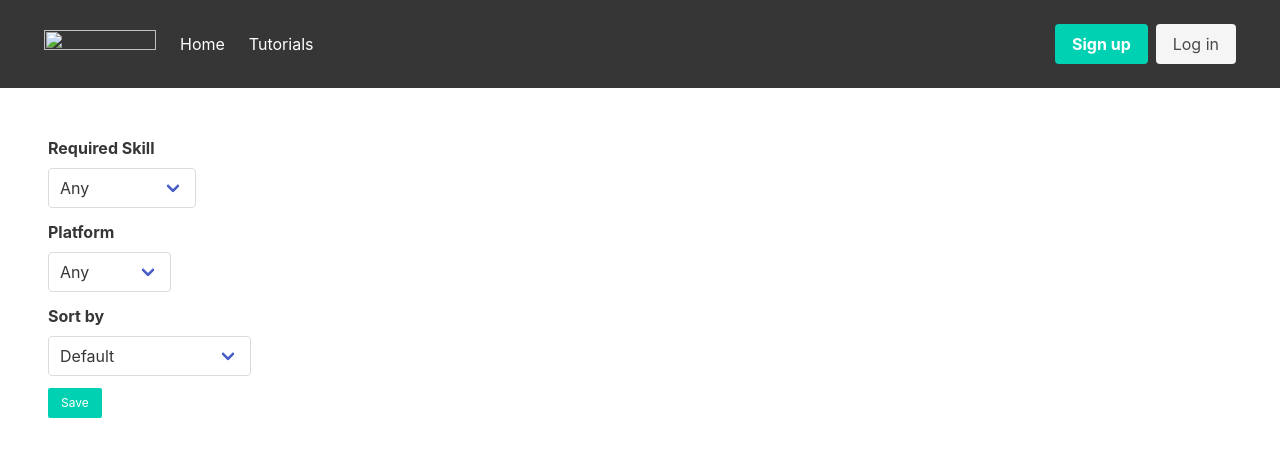
After one commit to enesdikmen/csTutorials, a Flask app: page /tutorials in a window 1280 px wide. The commit adds this page. Shown: the top 457 px of the page. Run offline with Flask 2, Linux system fonts and the light colour scheme; data that the repository does not hold is empty; some libraries are stand-ins or nearby versions.

Commit message:
sorting and filtering tutorials added

```diff
--- a/db.py
+++ b/db.py
@@ -203,6 +203,41 @@ class Database:
             tutorials.append((row[0], Tutorial(row[1], row[2], row[3], row[4], row[5], row[6], row[7], row[8], row[9])))
         return tutorials
 
+    def get_tutorials_filtered(self, sorting=None, skill=None, platform=None):
+
+        if sorting == "ratingdec":
+            sortq = " ORDER BY tutorialrating DESC NULLS LAST;"
+        elif sorting == "ratinginc":
+            sortq = " ORDER BY tutorialrating ASC NULLS LAST;"
+        elif sorting == "lengthinc":
+            sortq = " ORDER BY length ASC;"
+        elif sorting == "lengthdec":
+            sortq = " ORDER BY length DESC;"
+        else:
+            sortq = ";"
+
+
+        if skill != "Any" or platform != "Any":
+            if skill != "Any" and platform == "Any":
+                whereq = " WHERE skill = " + "'" + skill + "'"
+            elif skill == "Any" and platform != "Any":
+                whereq = " WHERE platform = " + "'" + platform + "'"
+            else:
+                whereq = " WHERE platform = " + "'" + platform + "'" + " AND skill = " + "'" +skill + "'"
+
+        else:
+            whereq = ""
+        tutorials = []
+        with connect(self.dbinfo) as conn:
+            with conn.cursor() as cur:
+                cur.execute("SELECT*FROM tutorial "+whereq+sortq)
+                rows = cur.fetchall()
+
+        for row in rows:
+            tutorials.append((row[0], Tutorial(row[1], row[2], row[3], row[4], row[5], row[6], row[7], row[8], row[9])))
+        return tutorials
+
+
     def update_tutorial(self, tutorialID, tutorial):
         with connect(self.dbinfo) as conn:
             with conn.cursor() as cur:
--- a/inits.py
+++ b/inits.py
@@ -17,6 +17,7 @@ app.add_url_rule("/logout", view_func=view.logout)
 
 app.add_url_rule("/add_tutorial", view_func=view.add_tutorial, methods=['GET', 'POST'])
 app.add_url_rule("/tutorial", view_func=view.tutorial)
+app.add_url_rule("/tutorials", view_func=view.tutorials, methods=['GET', 'POST'])
 app.add_url_rule("/edit_tutorial", view_func=view.edit_tutorial, methods=['GET', 'POST'])
 
 app.add_url_rule("/add_topic", view_func=view.add_topic, methods=['GET', 'POST'])
--- a/templates/layout.html
+++ b/templates/layout.html
@@ -5,6 +5,7 @@
     <meta name="viewport" content="width=device-width, initial-scale=1.0">
     <link rel="stylesheet" href="https://cdn.jsdelivr.net/npm/bulma@0.9.1/css/bulma.min.css">
     <link rel="stylesheet" href="{{ url_for('static', filename='styles.css')}}">
+    <script defer src="https://use.fontawesome.com/releases/v5.14.0/js/all.js"></script>
 
     <title>MyApp - {% block title %}{% endblock %}</title>
 
@@ -25,6 +26,9 @@
               <div class="navbar-start">
                 <a class="navbar-item" href="{{ url_for('main') }}">
                   Home
+                </a>
+                <a class="navbar-item" href="{{ url_for('tutorials') }}">
+                  Tutorials
                 </a>
 
 
--- /dev/null
+++ b/templates/tutorials.html
@@ -0,0 +1,115 @@
+{% extends "layout.html" %}
+
+{% block title %} Home {% endblock title %}
+
+{% block content %}
+
+
+<div class="columns">
+    <div class="column is-one-fifth">
+
+        <form action="#" method="POST">
+            <div class="field">
+                <label class="label">Required Skill</label>
+                <div class="control">
+                    <div class="select">
+                    <select name="skill">
+                        <option value="Any" {%if skill==Any %}selected{%endif%}>Any</option>
+                        <option value="Beginner" {%if skill=="Beginner" %}selected{%endif%}>Beginner</option>
+                        <option value="Intermediate" {%if skill=="Intermediate" %}selected{%endif%}>Intermediate</option>
+                        <option value="Experienced "{%if skill=="Experienced" %}selected{%endif%}>Experienced</option>
+
+                    </select>
+                </div>
+            </div>
+        </div>
+
+
+            <div class="field">
+                <div class="label">Platform</div>
+                <div class="control">
+                    <div class="select">
+                    <select name="platform">
+                        <option value="Any" {%if platform=="Any" %}selected{%endif%}>Any</option>
+                        <option value="Youtube" {%if platform=="Youtube" %}selected = "selected"{%endif%}>Youtube</option>
+                        <option value="Coursera" {%if platform=="Coursera" %}selected{%endif%}>Coursera</option>
+                        <option value="Other" {%if platform=="Other" %}selected{%endif%}>Other</option>
+
+                    </select>
+                </div>
+                </div>
+            </div>
+
+            <div class="field">
+                <div class="label">Sort by</div>
+                <div class="control">
+                    <div class="select">
+                    <select name="sortby">
+                        <option value="default" {%if sortby=="default" %}selected{%endif%}>Default</option>
+                        <option value="ratingdec" {%if sortby=="ratingdec" %}selected{%endif%}>Rating(Decreasing)</option>
+                        <option value="ratinginc" {%if sortby=="ratinginc" %}selected{%endif%}>Rating(Increasing)</option>
+                        <option value="lengthinc" {%if sortby=="lengthinc" %}selected{%endif%}>Length(Increasing)</option>
+                        <option value="lengthdec" {%if sortby=="lengthdec" %}selected{%endif%}>Length(Decreasing)</option>
+                    </select>
+                </div>
+                </div>
+            </div>
+            <div class="field">
+                <div class="control">
+                    <button class="button is-primary is-small">Save</button>
+                </div>
+            </div>
+        </form>
+    </div>
+
+    <div class="column">
+
+        <div class="columns is-multiline">
+
+            {% for tutorial in tutorials %}
+
+            <div class="column is-one-third is-flex">
+                <a class="is-flex box home-tut" href="{{ url_for('tutorial', tutorialid = tutorial[0]) }}">
+                    <div class="content">
+                        <p><strong>{{ tutorial[1].title }}</strong></p>
+
+                        <p>{{ tutorial[1].skill }}</p>
+                        <p><strong>Length: </strong>
+                            {% if tutorial[1].length[0] != 0 %}
+                            {{tutorial[1].length[0]}} hours
+                            {% endif %}
+
+                            {% if tutorial[1].length[1] != 0 %}
+                            {{tutorial[1].length[1]}} minutes
+                            {% endif %}
+                        </p>
+
+
+                    </div>
+                    <div class="boxfooter">
+
+                        <span class="tag is-info is-light">
+                            <span class="icon has-text-warning">
+                                <i class="fas fa-star"></i>
+                            </span>
+                            {% if tutorial[1].tutorialRating %} {{ tutorial[1].tutorialRating }} {% else %} - {% endif
+                            %}
+                        </span>
+                        <span class=" tag is-danger ">{{ tutorial[1].platform }}</span>
+
+                    </div>
+                </a>
+            </div>
+            {% endfor %}
+
+
+
+
+
+        </div>
+
+    </div>
+</div>
+
+
+{% endblock content %}
--- a/view.py
+++ b/view.py
@@ -103,6 +103,25 @@ def tutorial():
     topics = db.get_tutorialTopics(tutorialid)
     print(tutorial.educatorID)
     return render_template('tutorial.html', tutorialid = tutorialid, tutorial = tutorial, ratings = ratings, editcomment = editcomment, topics=topics, db = db)
+
+def tutorials():
+    if request.method == "GET":
+        topics = db.get_topics()
+
+        tutorials = db.get_tutorials()
+
+        return render_template('tutorials.html', topics = topics, tutorials = tutorials)
+    else:
+        topics = db.get_topics()
+
+        skill = request.form["skill"]
+        platform = request.form["platform"]
+        sortby = request.form["sortby"]
+
+        tutorials =db.get_tutorials_filtered(sortby, skill, platform)
+        return render_template('tutorials.html', topics = topics, tutorials = tutorials, skill = skill, platform = platform, sortby = sortby)
+
+
 
 @login_required
 def edit_tutorial():
```
Also changed, not shown: templates/home.html (+9 -0 lines).
